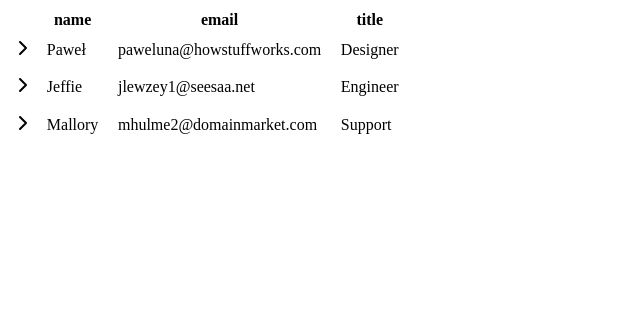
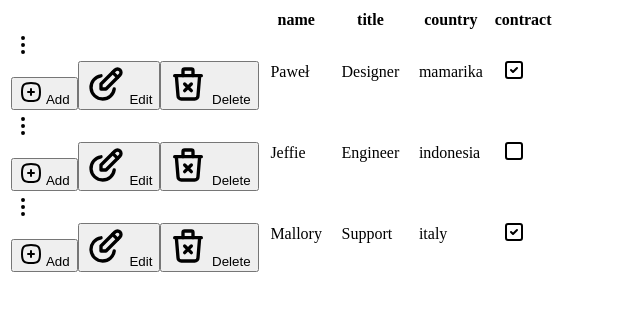
Before and after one commit to khasogi27/angular-table-inline-editing, an Angular app: page / in a window 1280 px wide. Shown: the top 310 px of the page, without its empty margins (0-640 px from the left). Built offline with nearby package versions, Linux system fonts and the light colour scheme.

Commit message:
2 files modified

```diff
--- a/src/app/app.component.html
+++ b/src/app/app.component.html
@@ -1,15 +1,15 @@
-<div class="container-xl">
+<!-- <div class="container-xl">
   <core-tree-grid
-    #grid
-    [dataSource]="dsUser"
-    [dataKey]="dsKey"
-    [fieldType]="gridField"
-    [backgroundType]="gridType"
+    #treegrid
+    [dataSource]="dsTreeUser"
+    [dataKey]="dsTreeKey"
+    [fieldType]="treeGridField"
+    [backgroundType]="treeGridType"
   >
   </core-tree-grid>
-</div>
+</div> -->
 
-<!-- <div class="container-xl">
+<div class="container-xl">
   <core-grid
     #grid
     [dataSource]="dsUser"
@@ -22,7 +22,7 @@
   <div *ngFor="let item of grid.tableValue">
     <span>{{ item | json }}</span>
   </div>
-</div> -->
+</div>
 
 <!-- <div class="page">
   <div class="container-xl">
--- a/src/app/app.component.ts
+++ b/src/app/app.component.ts
@@ -53,7 +53,7 @@ interface User {
 export class AppComponent implements OnInit {
   @ViewChild('grid') grid: any;
 
-  public gridField1: FieldType[] | any = [
+  public gridField: FieldType[] | any = [
     // {
     //   name: 'userId',
     //   type: 'label',
@@ -64,11 +64,11 @@ export class AppComponent implements OnInit {
       type: 'input',
       text: 'name case',
     },
-    {
-      name: 'email',
-      type: 'input',
-      text: 'email case',
-    },
+    // {
+    //   name: 'email',
+    //   type: 'input',
+    //   text: 'email case',
+    // },
     {
       name: 'title',
       type: 'select',
@@ -79,17 +79,17 @@ export class AppComponent implements OnInit {
         { name: 'Support', value: '3' },
       ],
     },
-    {
-      name: 'domain',
-      type: 'lookup',
-      text: 'domain case',
-      data: [
-        { name: '.comodo', value: '1' },
-        { name: '.idomaret', value: '2' },
-        { name: '.net', value: '3' },
-        { name: '.combro', value: '4' },
-      ],
-    },
+    // {
+    //   name: 'domain',
+    //   type: 'lookup',
+    //   text: 'domain case',
+    //   data: [
+    //     { name: '.comodo', value: '1' },
+    //     { name: '.idomaret', value: '2' },
+    //     { name: '.net', value: '3' },
+    //     { name: '.combro', value: '4' },
+    //   ],
+    // },
     {
       name: 'country',
       type: 'lookup',
@@ -102,11 +102,11 @@ export class AppComponent implements OnInit {
         { name: 'vrindavan', value: '4' },
       ],
     },
-    {
-      name: 'date',
-      type: 'date',
-      text: 'date',
-    },
+    // {
+    //   name: 'date',
+    //   type: 'date',
+    //   text: 'date',
+    // },
     {
       name: 'contract',
       type: 'checkbox',
@@ -114,7 +114,7 @@ export class AppComponent implements OnInit {
     },
   ];
 
-  public gridField: FieldType[] | any = [
+  public treeGridField: FieldType[] | any = [
     // {
     //   name: 'userId',
     //   type: 'label',
@@ -175,11 +175,12 @@ export class AppComponent implements OnInit {
     // },
   ];
 
+  public dsTreeKey: string = 'userId';
   public dsKey: string = 'userId';
 
-  public dsUser1: User[] | any = [];
+  public dsTempUser: User[] | any = [];
 
-  public dsUser2: User[] | any = [
+  public dsUser: User[] | any = [
     {
       userId: '56748fb3e3',
       name: 'Paweł',
@@ -212,7 +213,7 @@ export class AppComponent implements OnInit {
     },
   ];
 
-  public dsUser: User[] | any = [
+  public dsTreeUser: User[] | any = [
     {
       userId: '56748fb3e3',
       name: 'Paweł',
@@ -269,7 +270,8 @@ export class AppComponent implements OnInit {
     },
   ];
 
-  public gridType: BackgroundType = 'flat';
+  public gridType: BackgroundType = 'normal';
+  public treeGridType: BackgroundType = 'flat';
 
   constructor() {}
 
```
